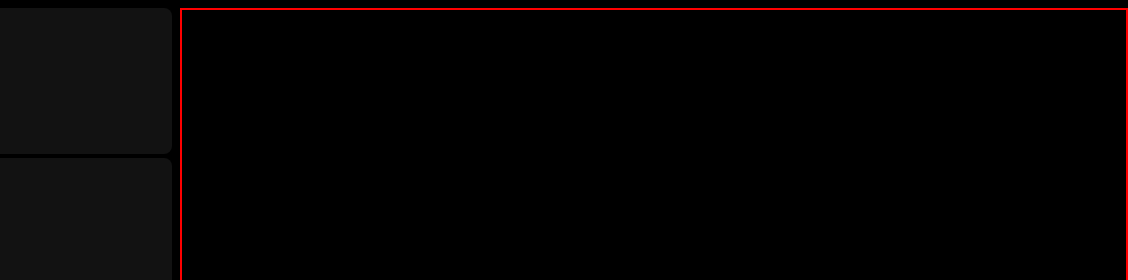
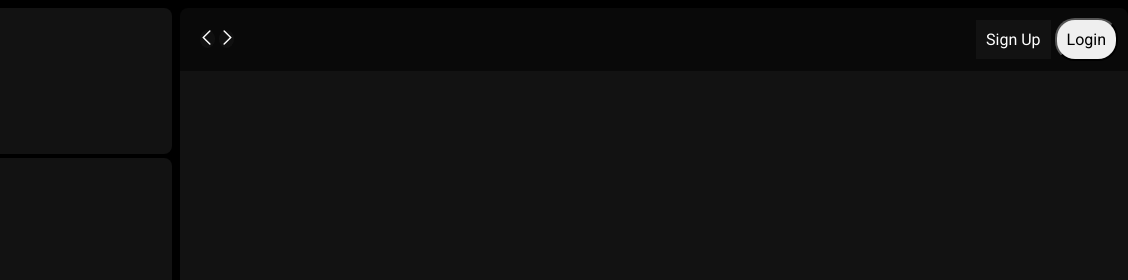
Before and after one commit to VishalBadri30/Spotify-Clone, a plain HTML site: page index.html in a window 1280 px wide. Shown: the top 280 px of the page, 152-1280 px from the left. Drawn offline with Linux system fonts and the light colour scheme.

Commit message:
"Second commit"

```diff
--- a/index.html
+++ b/index.html
@@ -63,7 +63,23 @@
         </div>
       </div>
 
-      <div class="right border-red"></div>
+      <div class="right bg-grey rounded">
+        <div class="header">
+          <nav>
+            <button class="invert" title="left" type="button">
+              <img src="leftarrow.svg" alt="leftarrow" />
+            </button>
+            <button class="invert" title="left" type="button">
+              <img src="rigtharrow.svg" alt="rightarrow" />
+            </button>
+          </nav>
+
+          <div class="logins">
+            <button type="button" class="signup bg-grey">Sign Up</button>
+            <button type="button" class="login">Login</button>
+          </div>
+        </div>
+      </div>
     </div>
   </body>
 </html>
--- a/styles.css
+++ b/styles.css
@@ -87,3 +87,33 @@ footer a:hover {
 }
 
 /* right */
+
+.header {
+  display: flex;
+  align-items: center;
+  justify-content: space-between;
+  background-color: #00000080;
+  padding: 10px;
+}
+
+nav {
+  margin: 10px;
+}
+
+nav button {
+  border: none;
+  border-radius: 50%;
+  width: 15px;
+}
+
+.signup {
+  padding: 10px;
+  border: none;
+  font-size: 1rem;
+}
+
+.login {
+  font-size: 1rem;
+  padding: 10px;
+  border-radius: 20px;
+}
--- a/utility.css
+++ b/utility.css
@@ -21,6 +21,7 @@
 
 .bg-grey {
   background-color: #121212;
+  color: white;
 }
 
 .rounded {
```
Also changed, not shown: leftarrow.svg (added), rigtharrow.svg (added).
